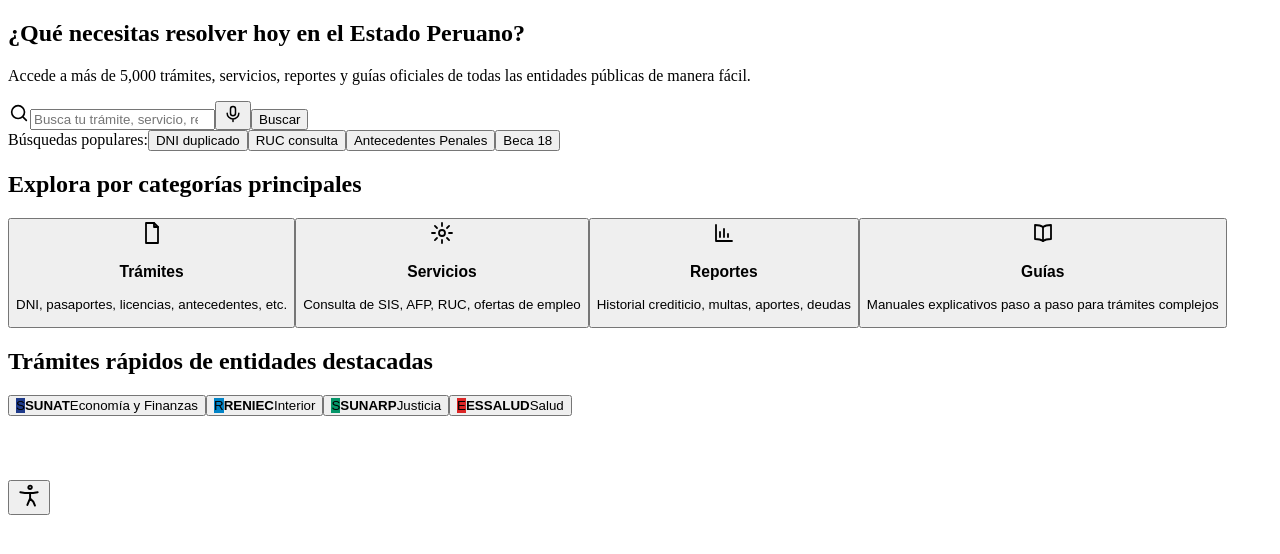
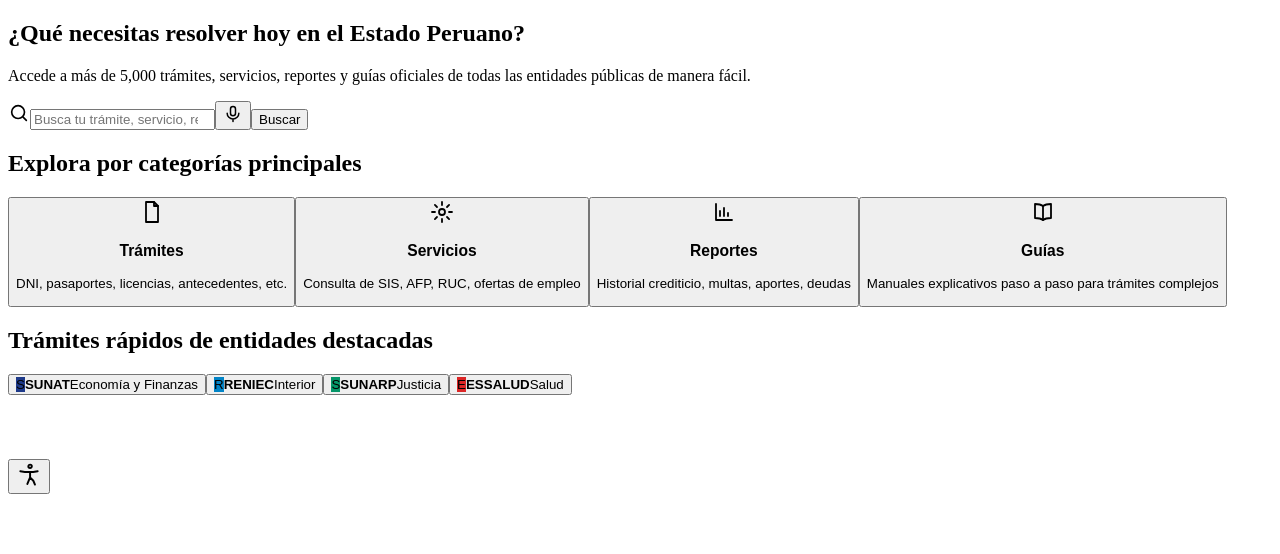
Before and after one commit to ThiKeiW/Portal-Tramites-Centralizados, a React (Vite) app in the folder frontend/: page / in a window 1280 px wide. Shown: the top 554 px of the page. Built offline with nearby package versions, Linux system fonts and the light colour scheme; the HTML template or start-up script is replaced by a standard one.

Commit message:
feat(frontend): eliminar busquedas populares del home y tarjeta de ayuda del detalle

```diff
--- a/frontend/src/pages/Detalle.jsx
+++ b/frontend/src/pages/Detalle.jsx
@@ -1,5 +1,5 @@
 import { CATEGORIAS, MODALIDAD_LABEL, TIPO_LABEL, TRAMITES, entidadPorSiglas, formatoCosto, requisitosDe } from '../data/placeholders';
-import { Casa, ChevronDer, Escudo, Externo, Globo, Info, Tarjeta } from '../components/iconos';
+import { Casa, ChevronDer, Escudo, Externo, Globo, Tarjeta } from '../components/iconos';
 
 export default function Detalle({ id, onVolver, onAbrirDetalle, onInicio }) {
   const tramite = TRAMITES.find((t) => t.id === id) ?? TRAMITES[0];
@@ -64,11 +64,6 @@
               </button>
             ))}
           </section>
-          <section className="tarjeta tarjeta-ayuda" aria-labelledby="tit-ayuda">
-            <h3 id="tit-ayuda"><Info size={20} /> ¿Necesitas ayuda?</h3>
-            <p>Si tienes dudas sobre este trámite, comunícate con la central telefónica de atención al ciudadano de {tramite.entidad}.</p>
-            <p><strong className="linea">Línea gratuita: 1818</strong></p>
-          </section>
         </aside>
       </div>
     </div>
--- a/frontend/src/pages/Home.jsx
+++ b/frontend/src/pages/Home.jsx
@@ -1,5 +1,5 @@
 import { useState } from 'react';
-import { BUSQUEDAS_POPULARES, CATEGORIAS, entidadPorSiglas } from '../data/placeholders';
+import { CATEGORIAS, entidadPorSiglas } from '../data/placeholders';
 import { Doc, Engranaje, Grafico, Libro, Lupa, Mic } from '../components/iconos';
 
 const ICONOS_CATEGORIA = { doc: Doc, gear: Engranaje, chart: Grafico, book: Libro };
@@ -31,12 +31,6 @@
           </button>
           <button type="submit" className="btn-primario">Buscar</button>
         </form>
-        <div className="busquedas-populares">
-          <span>Búsquedas populares:</span>
-          {BUSQUEDAS_POPULARES.map((b) => (
-            <button key={b} className="chip" onClick={() => onBuscar(b)}>{b}</button>
-          ))}
-        </div>
       </section>
 
       <div className="contenedor">
```
